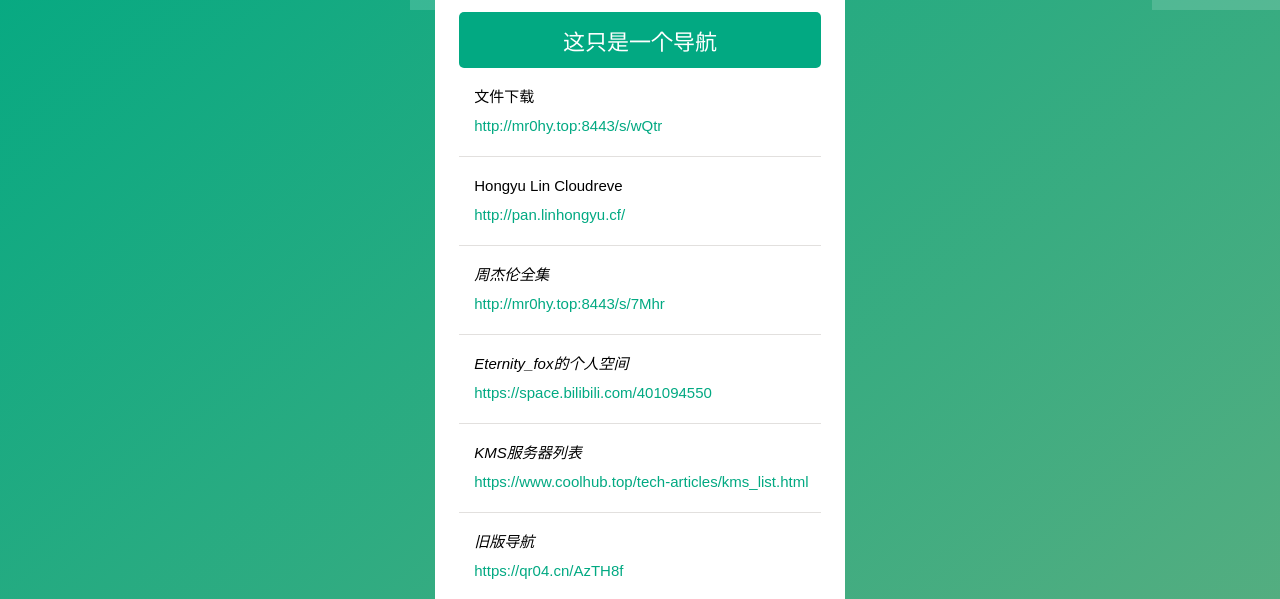
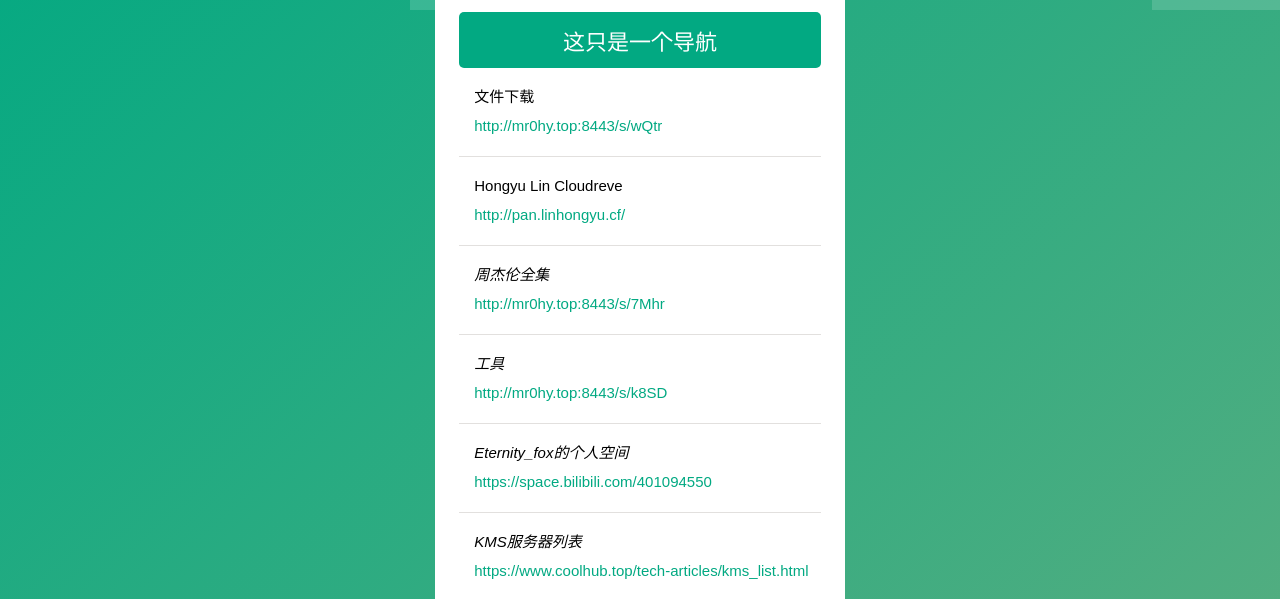
Before and after one commit to Eternity-fox/Eternity-fox.github.io, a plain HTML site: page index.html in a window 1280 px wide. Shown: the part 150-749 px from the top of the page. Drawn offline with Linux system fonts and the light colour scheme.

Commit message:
Update index.html

```diff
--- a/index.html
+++ b/index.html
@@ -34,6 +34,11 @@
 								<li>
 									周杰伦全集
 									<a href="http://mr0hy.top:8443/s/7Mhr" target="_blank"><i>http://mr0hy.top:8443/s/7Mhr</a>
+
+								</span></span></li>
+								<li>
+									工具
+									<a href="http://mr0hy.top:8443/s/k8SD" target="_blank"><i>http://mr0hy.top:8443/s/k8SD</a>
 
 								</span></span></li>
 								<li>
```
